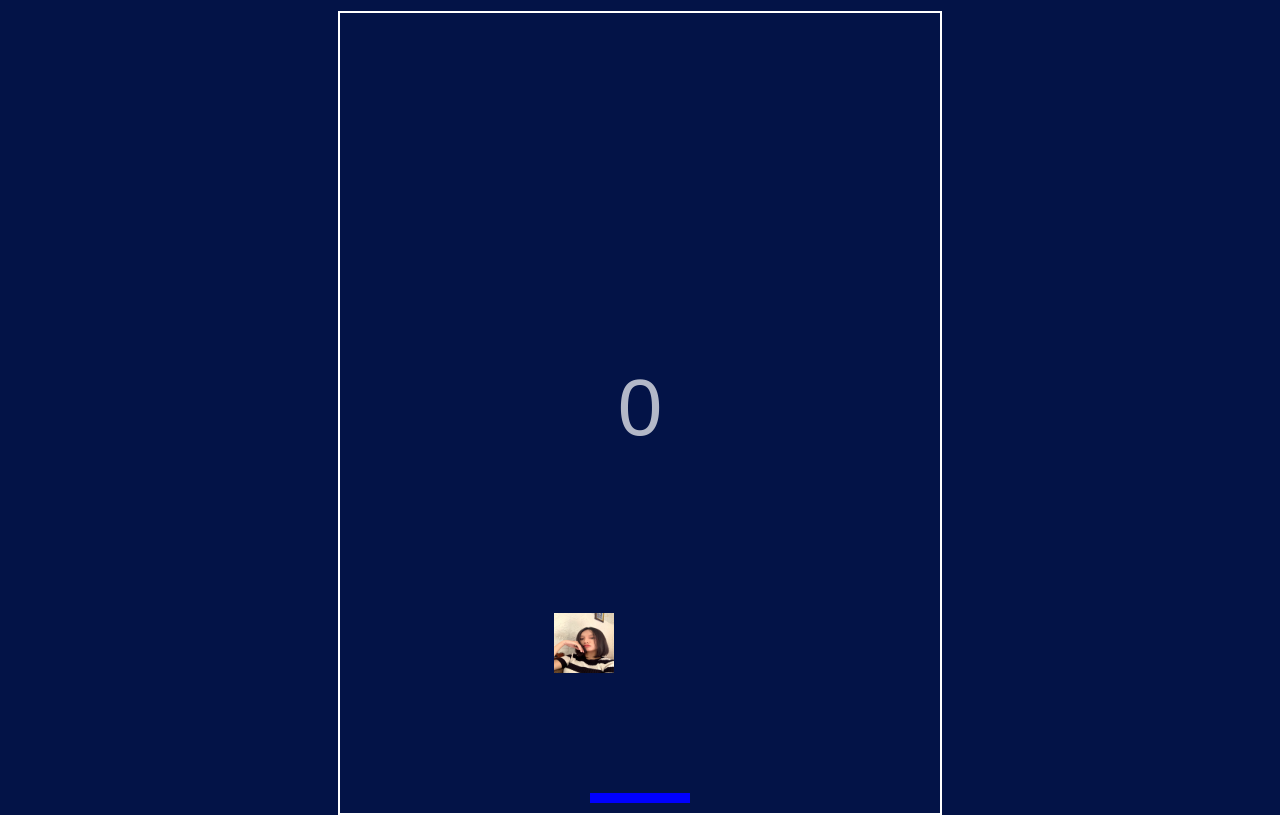
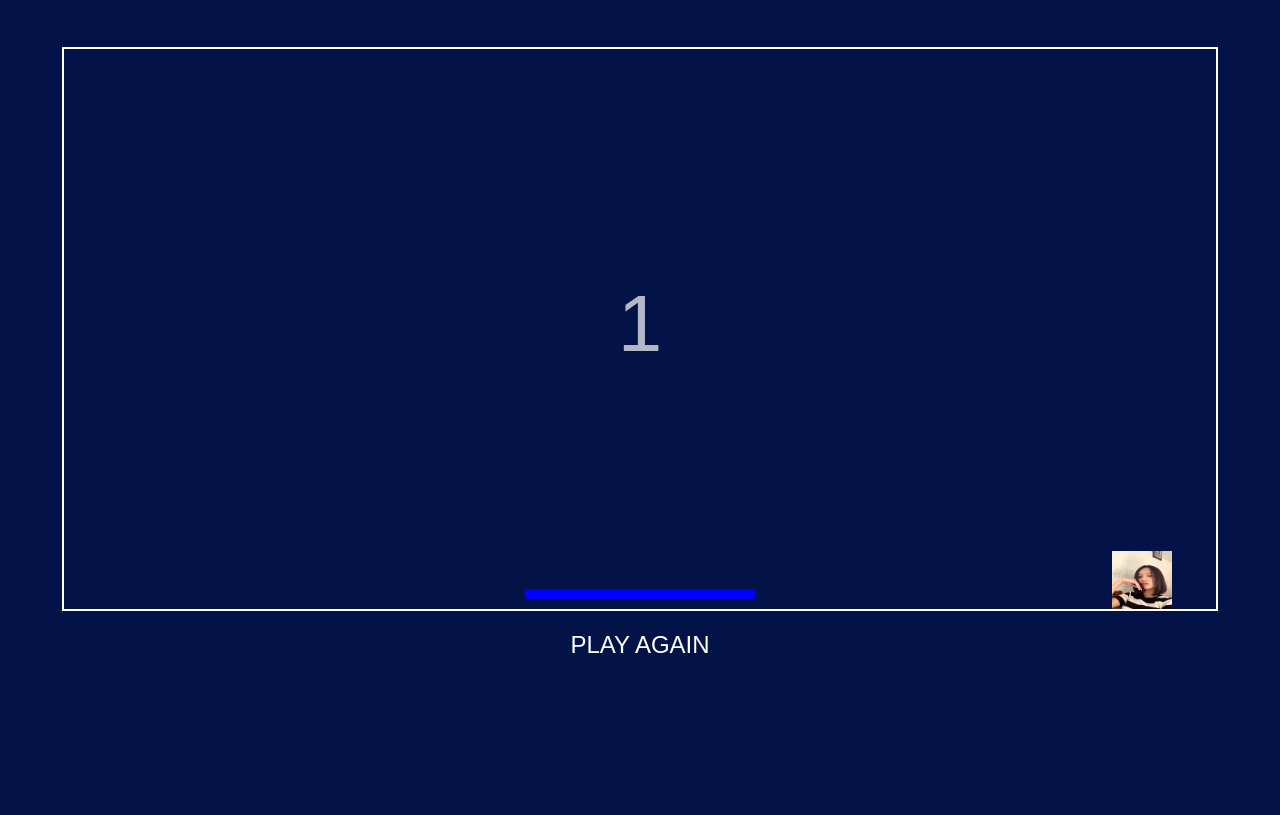
Before and after one commit to zayn7z/personal-websiteku, a plain HTML site: page pong.html in a window 1280 px wide. Shown: the part 47-862 px from the top of the page. After the commit the page ends 800 px from the top, so only its background shows below. Drawn offline with Linux system fonts and the light colour scheme.

Commit message:
Update pong.html

```diff
--- a/pong.html
+++ b/pong.html
@@ -21,7 +21,7 @@
             border: 2px solid white;
         }
         #playAgain {
-            display: none; /* Sembunyikan teks PLAY AGAIN pada awal */
+            display: none; /* Hide the PLAY AGAIN text initially */
             font-size: 24px;
             margin-top: 20px;
             cursor: pointer;
@@ -29,8 +29,7 @@
     </style>
 </head>
 <body>
-    <h1>Game Pong Satu Pemain</h1>
-    <canvas id="pong" width="600" height="800"></canvas>
+    <canvas id="pong"></canvas>
     <div id="playAgain">PLAY AGAIN</div>
 
     <script>
@@ -38,8 +37,14 @@
         const context = canvas.getContext("2d");
         const playAgainText = document.getElementById("playAgain");
 
+        // Adjust canvas size dynamically based on the screen size
+        const canvasWidth = window.innerWidth * 0.9; // 90% of the screen width
+        const canvasHeight = window.innerHeight * 0.7; // 70% of the screen height
+        canvas.width = canvasWidth;
+        canvas.height = canvasHeight;
+
         // Paddle
-        const paddleWidth = 100;
+        const paddleWidth = canvasWidth * 0.2; // 20% of canvas width
         const paddleHeight = 10;
         const paddle = {
             x: canvas.width / 2 - paddleWidth / 2,
@@ -49,50 +54,45 @@
             color: "blue"
         };
 
-        // Ball (Gambar orang)
+        // Ball (Image)
         const ball = {
             x: canvas.width / 2,
             y: 30,
-            radius: 30, // Ukuran bola yang lebih besar
+            radius: 30,
             image: new Image(),
-            initialVelocityX: 2, // Kecepatan awal horizontal
-            initialVelocityY: 2, // Kecepatan awal vertikal
+            initialVelocityX: 2,
+            initialVelocityY: 2,
             velocityX: 2,
             velocityY: 2,
             color: "white",
-            isMoving: true // Menandakan apakah bola sedang bergerak
+            isMoving: true
         };
 
-        // Ganti dengan URL gambar orang yang bulat
-        ball.image.src = 'cute.jpg'; // Ganti dengan URL gambar Anda
+        ball.image.src = 'cute.jpg'; // Change this to the URL of your image
 
-        let speedIncreaseInterval; // Interval untuk meningkatkan kecepatan bola
-        let score = 0; // Variabel untuk menyimpan skor
-        let isPaddleActive = false; // Menandakan apakah penghalang aktif
+        let speedIncreaseInterval;
+        let score = 0;
+        let isPaddleActive = false;
 
         // Draw function
         function draw() {
-            // Clear canvas
             context.clearRect(0, 0, canvas.width, canvas.height);
 
-            // Draw paddle
             context.fillStyle = paddle.color;
             context.fillRect(paddle.x, paddle.y, paddle.width, paddle.height);
 
-            // Draw ball (gambar orang)
             context.drawImage(ball.image, ball.x - ball.radius, ball.y - ball.radius, ball.radius * 2, ball.radius * 2);
 
-            // Draw score
             drawScore();
         }
 
-        // Function to draw the score
+        // Draw score function
         function drawScore() {
-            context.fillStyle = "rgba(255, 255, 255, 0.7)"; // Warna putih dengan transparansi
-            context.font = "80px Arial"; // Increased font size to make the score bigger
+            context.fillStyle = "rgba(255, 255, 255, 0.7)";
+            context.font = "80px Arial";
             context.textAlign = "center";
-            context.textBaseline = "middle"; // Center the text vertically as well
-            context.fillText(score, canvas.width / 2, canvas.height / 2); // Center the score on the canvas
+            context.textBaseline = "middle";
+            context.fillText(score, canvas.width / 2, canvas.height / 2);
         }
 
         // Update function
@@ -101,80 +101,73 @@
                 ball.x += ball.velocityX;
                 ball.y += ball.velocityY;
 
-                // Ball collision with top
                 if (ball.y - ball.radius < 0) {
                     ball.velocityY = -ball.velocityY;
                 }
 
-                // Ball collision with paddle
                 if (ball.x > paddle.x && ball.x < paddle.x + paddle.width && ball.y + ball.radius > paddle.y) {
                     ball.velocityY = -ball.velocityY;
-                    score += 1; // Increase the score by 1 each time the ball hits the paddle
+                    score += 1;
                 }
 
-                // Ball falls below paddle
                 if (ball.y + ball.radius > canvas.height) {
-                    score = 1; // Reset score to 1 when the ball falls below the paddle
-                    ball.isMoving = false; // Stop the ball
-                    showPlayAgain(); // Show the "Play Again" button
-                    clearInterval(speedIncreaseInterval); // Stop the speed increase interval
+                    score = 1;
+                    ball.isMoving = false;
+                    showPlayAgain();
+                    clearInterval(speedIncreaseInterval);
                 }
 
-                // Ball collision with left and right walls
                 if (ball.x - ball.radius < 0 || ball.x + ball.radius > canvas.width) {
                     ball.velocityX = -ball.velocityX;
                 }
             }
         }
 
-        // Meningkatkan kecepatan bola setiap 15 detik
+        // Speed increase every 15 seconds
         function startSpeedIncreaseInterval() {
             speedIncreaseInterval = setInterval(() => {
                 if (ball.isMoving) {
-                    ball.velocityY *= 1.05; // Meningkatkan kecepatan vertikal
-                    ball.velocityX *= 1.05; // Meningkatkan kecepatan horizontal
+                    ball.velocityY *= 1.05;
+                    ball.velocityX *= 1.05;
                 }
-            }, 15000); // 15 detik
+            }, 15000);
         }
 
-        // Control paddle with mouse/touch only when activated
+        // Move paddle based on mouse or touch input
         function movePaddle(event) {
-            const mouseX = event.clientX || event.touches[0].clientX; // Get mouse or touch position
-            const paddleCenterX = mouseX - canvas.offsetLeft; // Convert mouse position to canvas coordinates
+            const mouseX = event.clientX || event.touches[0].clientX;
+            const paddleCenterX = mouseX - canvas.offsetLeft;
 
-            // Make sure paddle stays within canvas bounds
             paddle.x = Math.max(0, Math.min(paddleCenterX - paddle.width / 2, canvas.width - paddle.width));
         }
 
-        // Add event listeners for mouse and touch
-        canvas.addEventListener("mousemove", movePaddle); // For desktop
-        canvas.addEventListener("touchmove", movePaddle); // For touch devices
+        // Event listeners for mouse and touch
+        canvas.addEventListener("mousemove", movePaddle);
+        canvas.addEventListener("touchmove", movePaddle);
 
-        // Detect mouse or touch down to activate paddle movement
         function activatePaddle(event) {
             const mouseX = event.clientX || event.touches[0].clientX;
             const mouseY = event.clientY || event.touches[0].clientY;
 
-            // Check if the mouse or touch is over the paddle
             if (mouseX > paddle.x && mouseX < paddle.x + paddle.width && mouseY > paddle.y && mouseY < paddle.y + paddle.height) {
-                isPaddleActive = true; // Activate the paddle movement
+                isPaddleActive = true;
             }
         }
 
-        // Detect mouse or touch down to activate paddle movement
-        canvas.addEventListener("mousedown", activatePaddle); // For mouse
-        canvas.addEventListener("touchstart", activatePaddle); // For touch devices
+        // Detect touch or mouse down to activate paddle movement
+        canvas.addEventListener("mousedown", activatePaddle);
+        canvas.addEventListener("touchstart", activatePaddle);
 
-        // Show the game canvas and hide buttons
+        // Start game function
         function startGame() {
             canvas.style.display = "block";
-            playAgainText.style.display = "none"; // Sembunyikan teks PLAY AGAIN
+            playAgainText.style.display = "none";
             resetGame();
-            startSpeedIncreaseInterval(); // Mulai interval peningkatan kecepatan
+            startSpeedIncreaseInterval();
             gameLoop();
         }
 
-        // Show the PLAY AGAIN text
+        // Show play again text
         function showPlayAgain() {
             playAgainText.style.display = "block";
         }
@@ -184,24 +177,24 @@
             paddle.x = canvas.width / 2 - paddleWidth / 2;
             ball.x = canvas.width / 2;
             ball.y = 30;
-            ball.velocityX = ball.initialVelocityX; // Reset kecepatan horizontal ke nilai awal
-            ball.velocityY = ball.initialVelocityY; // Reset kecepatan vertikal ke nilai awal
-            ball.isMoving = true; // Set bola untuk bergerak
-            score = 0; // Reset skor
-            isPaddleActive = false; // Reset status penghalang
+            ball.velocityX = ball.initialVelocityX;
+            ball.velocityY = ball.initialVelocityY;
+            ball.isMoving = true;
+            score = 0;
+            isPaddleActive = false;
         }
 
-        // Game loop
+        // Game loop function
         function gameLoop() {
             draw();
             update();
             requestAnimationFrame(gameLoop);
         }
 
-        // Event listener for PLAY AGAIN
+        // Event listener for play again
         playAgainText.addEventListener("click", startGame);
 
-        // Start the game on page load
+        // Start game on page load
         startGame();
     </script>
 </body>
```
